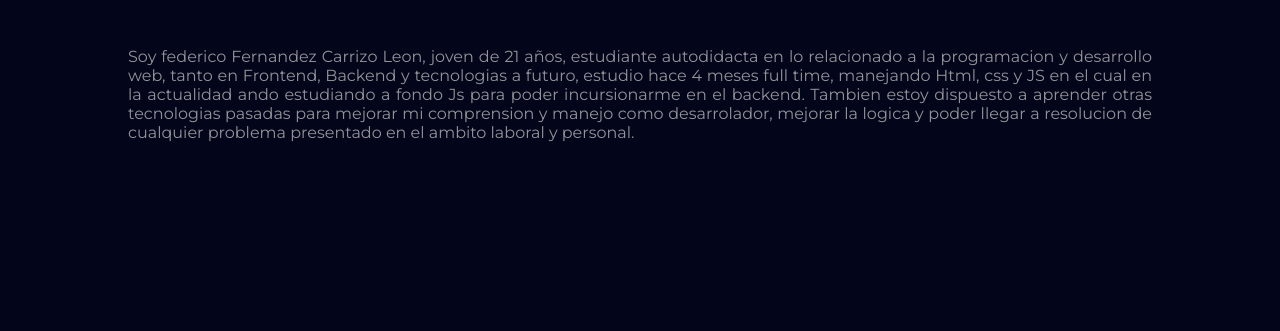
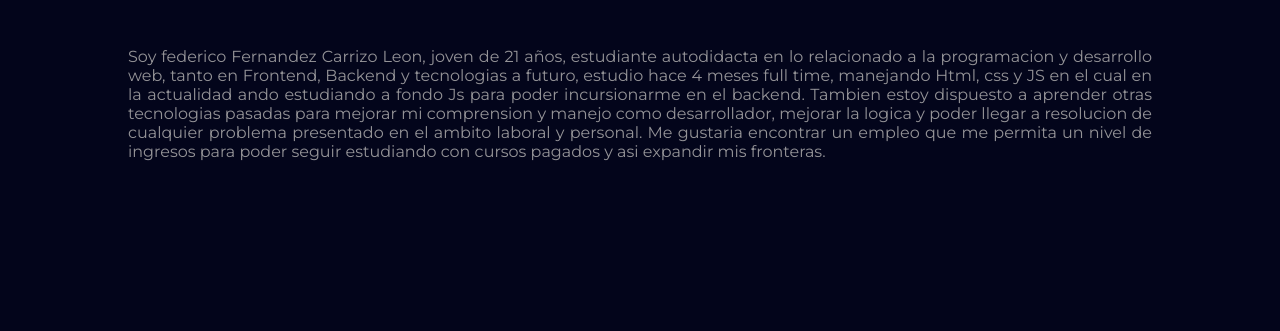
Before and after one commit to FedericoF03/Briefcase-Javascript, a plain HTML site: page index.html in a window 1280 px wide. Shown: the part 462-793 px from the top of the page. Drawn offline with Linux system fonts and the light colour scheme.

```diff
--- a/index.html
+++ b/index.html
@@ -54,7 +54,9 @@
         </main>
         <section id="Sobre mi">
             <h1 class="personal__title">Acerca de mi</h1>
-            <p class="personal__text">Soy federico Fernandez Carrizo Leon, joven de 21 años, estudiante autodidacta en lo relacionado a la programacion y desarrollo web, tanto en Frontend, Backend y tecnologias a futuro, estudio hace 4 meses full time, manejando Html, css y JS en el cual en la actualidad ando estudiando a fondo Js para poder incursionarme en el backend. Tambien estoy dispuesto a aprender otras tecnologias pasadas para mejorar mi comprension y manejo como desarrolador, mejorar la logica y poder llegar a resolucion de cualquier problema presentado en el ambito laboral y personal.</p>
+            <p class="personal__text">Soy federico Fernandez Carrizo Leon, joven de 21 años, estudiante autodidacta en lo relacionado a la programacion y desarrollo web, tanto en Frontend, Backend y tecnologias a futuro, estudio hace 4 meses full time, manejando Html, css y JS en el cual en la actualidad ando estudiando a fondo Js para poder incursionarme en el backend. Tambien estoy dispuesto a aprender otras tecnologias pasadas para mejorar mi comprension y manejo como desarrollador, mejorar la logica y poder llegar a resolucion de cualquier problema presentado en el ambito laboral y personal.
+                Me gustaria encontrar un empleo que me permita un nivel de ingresos para poder seguir estudiando con cursos pagados y asi expandir mis fronteras.
+            </p>
         </section>
         <section id="Servicios">
             <h1 class="service__title">Servicios</h1>
```
